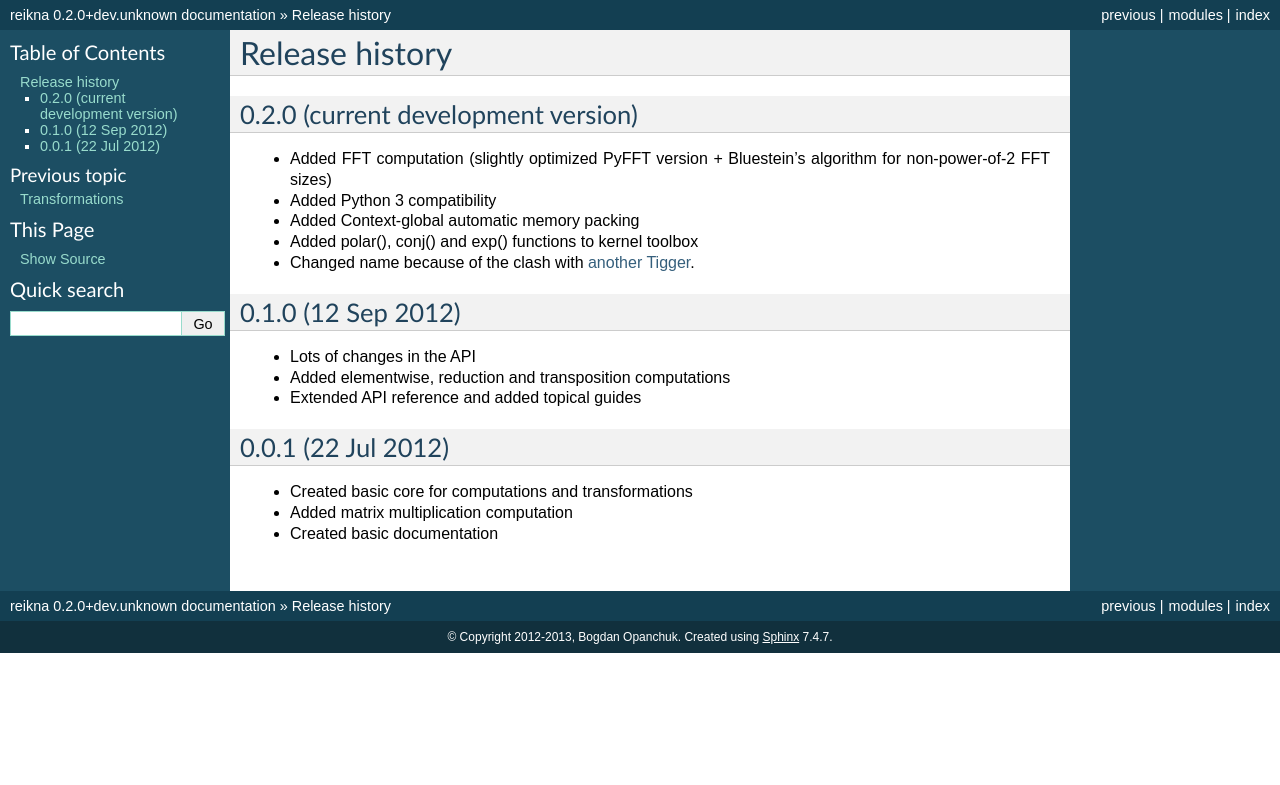
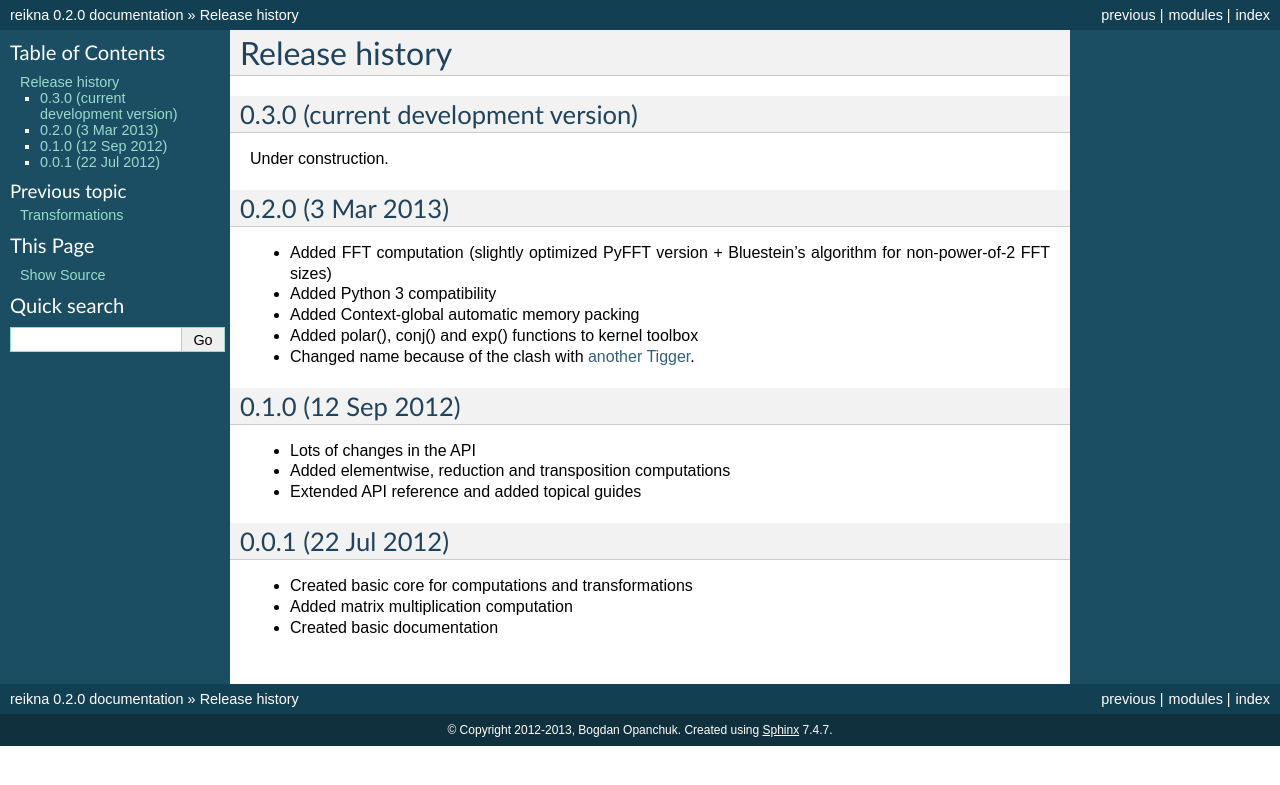
Before and after one commit to fjarri/reikna, a Sphinx documentation site: the page built from doc/source/history.rst, in a window 1280 px wide. Shown: the top 785 px of the page. Built offline with Sphinx 7.4.7, drawn with Linux system fonts in a browser that asks for light colours.

```diff
--- a/doc/source/history.rst
+++ b/doc/source/history.rst
@@ -2,9 +2,14 @@
 Release history
 ***************
 
+0.3.0 (current development version)
+===================================
 
-0.2.0 (current development version)
-===================================
+Under construction.
+
+
+0.2.0 (3 Mar 2013)
+==================
 
 * Added FFT computation (slightly optimized PyFFT version + Bluestein's algorithm for non-power-of-2 FFT sizes)
 * Added Python 3 compatibility
--- a/setup.py
+++ b/setup.py
@@ -90,7 +90,7 @@ if not release:
     '''
 
     VERSION = (0, 2, 0)
-    RELEASED = False
+    RELEASED = True
 
     version_str = '%d.%d.%d' % VERSION
     full_version_str = version_str
```
